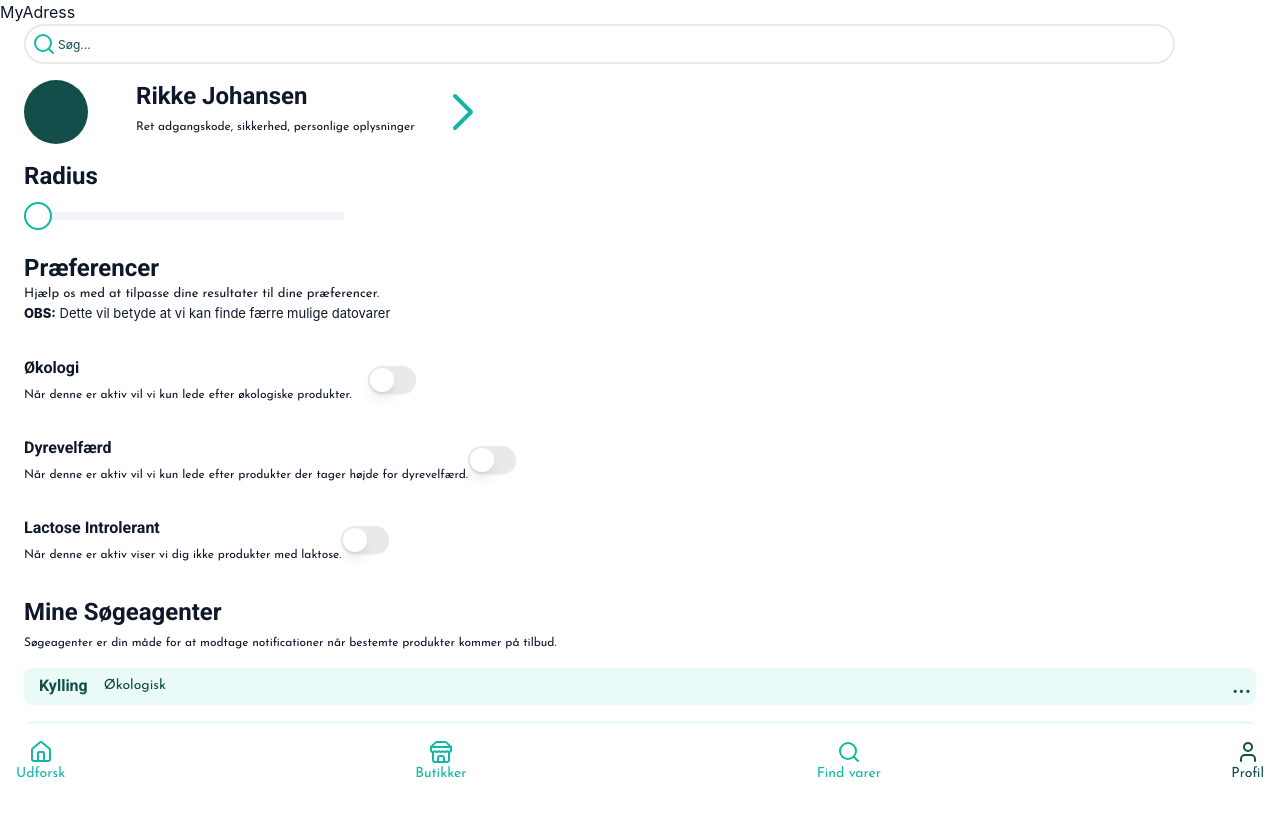
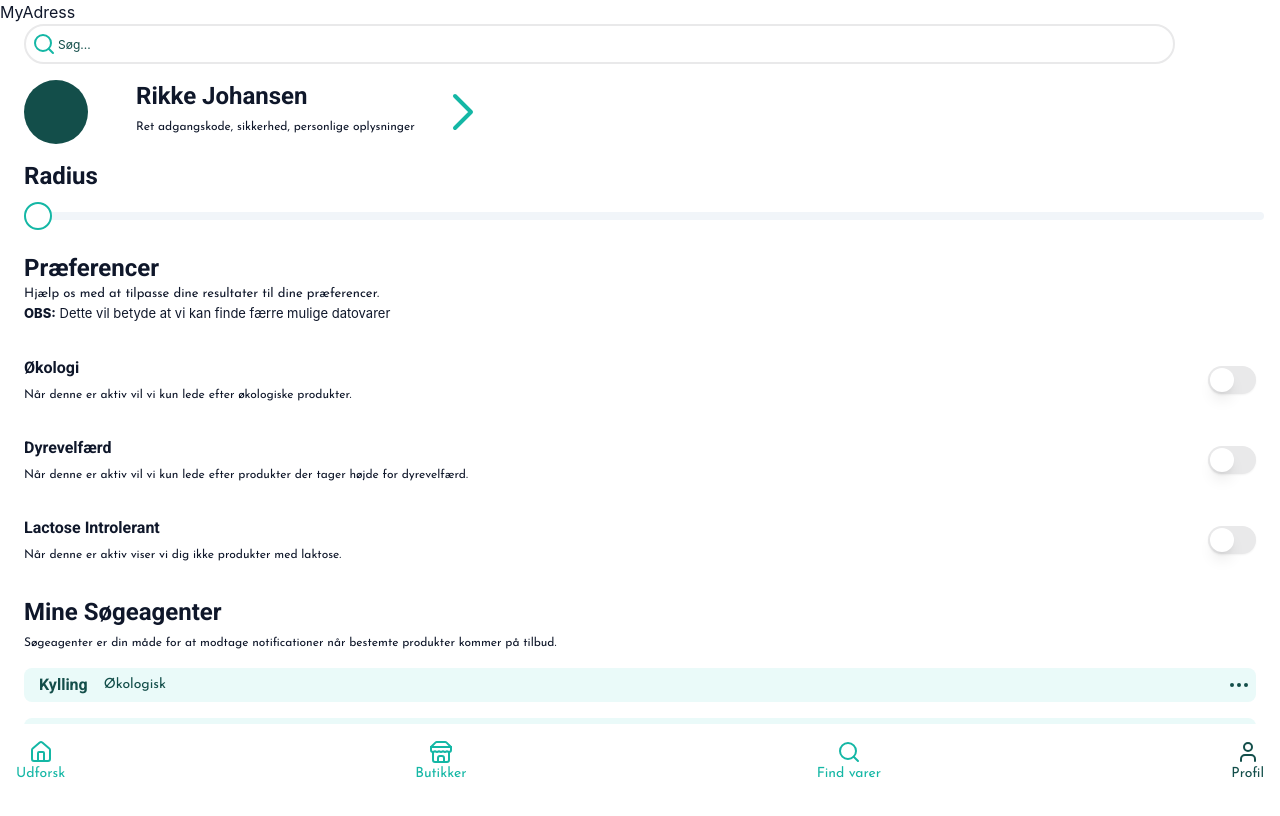
Before and after one commit to daniielp/web-app, a React (Create React App) app: page /profile in a window 1280 px wide. Shown: the top 816 px of the page. Built offline with nearby package versions, Linux system fonts and the light colour scheme.

Commit message:
Opdateringer af Profilside
veri good veri nice

```diff
--- a/src/App.css
+++ b/src/App.css
@@ -113,6 +113,8 @@
 }
 
 .PrefSwitch  {
+  display: flex;
+  justify-content: space-between;
   margin-right: 24px;
 }
 
@@ -146,9 +148,11 @@
 .AgentButton {
   color: #14B7A5;
   margin-bottom: 15vh;
-  display: inline-flex;
+  display: flex;
   align-items: center;
+  justify-content: center;
   gap: 0.5rem;
+  line-height: 1;
 }
 
 .AgentArrow {
--- a/src/components/Profile/Radius.jsx
+++ b/src/components/Profile/Radius.jsx
@@ -6,7 +6,7 @@ function Radius() {
     return (
         <div>
             <Typography className='gap-4 pb-5' variant={'heading'}>Radius</Typography>
-            <Slider className='pb-8 w-80'/>
+            <Slider className='pb-8 w-full pr-4'/>
         </div>
     );
 }
--- a/src/components/Profile/SearchAgent.jsx
+++ b/src/components/Profile/SearchAgent.jsx
@@ -16,7 +16,7 @@ function SearchAgent() {
       <Typography variant={'subHeading'}>Kylling</Typography>
       <div><Typography variant={'body'}>Økologisk</Typography></div>
       </div>
-            <button className='AgentEditor'>...</button>
+            <button className='AgentEditor'><img src="../AgentDots.svg" alt="" /></button>
     </div>
     <div className='AgentCard'>
       <div className='AgentSpec gap-4'>
@@ -26,7 +26,7 @@ function SearchAgent() {
         <Typography variant={'body'}>Skovmandens Solsikke rugbrød</Typography>
       </div>
 
-            <button className='AgentEditor'>...</button>
+            <button className='AgentEditor'><img src="../AgentDots.svg" alt="" /></button>
     </div>
     <Typography variant={'subHeading'}>
     <button className='AgentButton'>
```
Also changed, not shown: public/AgentDots.svg (added).
